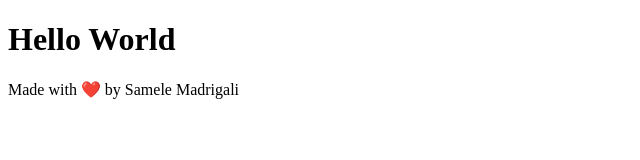
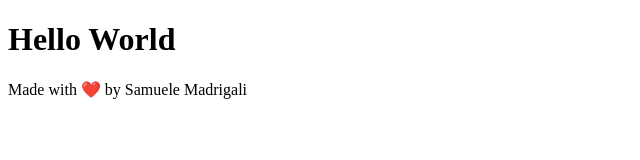
Before and after one commit to boolean-class-122/htmlcss-hello, a plain HTML site: page index.html in a window 1280 px wide. Shown: the full height of the page, 0-640 px from the left. Drawn offline with Linux system fonts and the light colour scheme.

Commit message:
fix: type name error

```diff
--- a/index.html
+++ b/index.html
@@ -8,7 +8,7 @@
       <h1>Hello World</h1>
     </header>
     <footer>
-      <p>Made with ❤️ by Samele Madrigali</p>
+      <p>Made with ❤️ by Samuele Madrigali</p>
     </footer>
   </body>
 </html>
```
